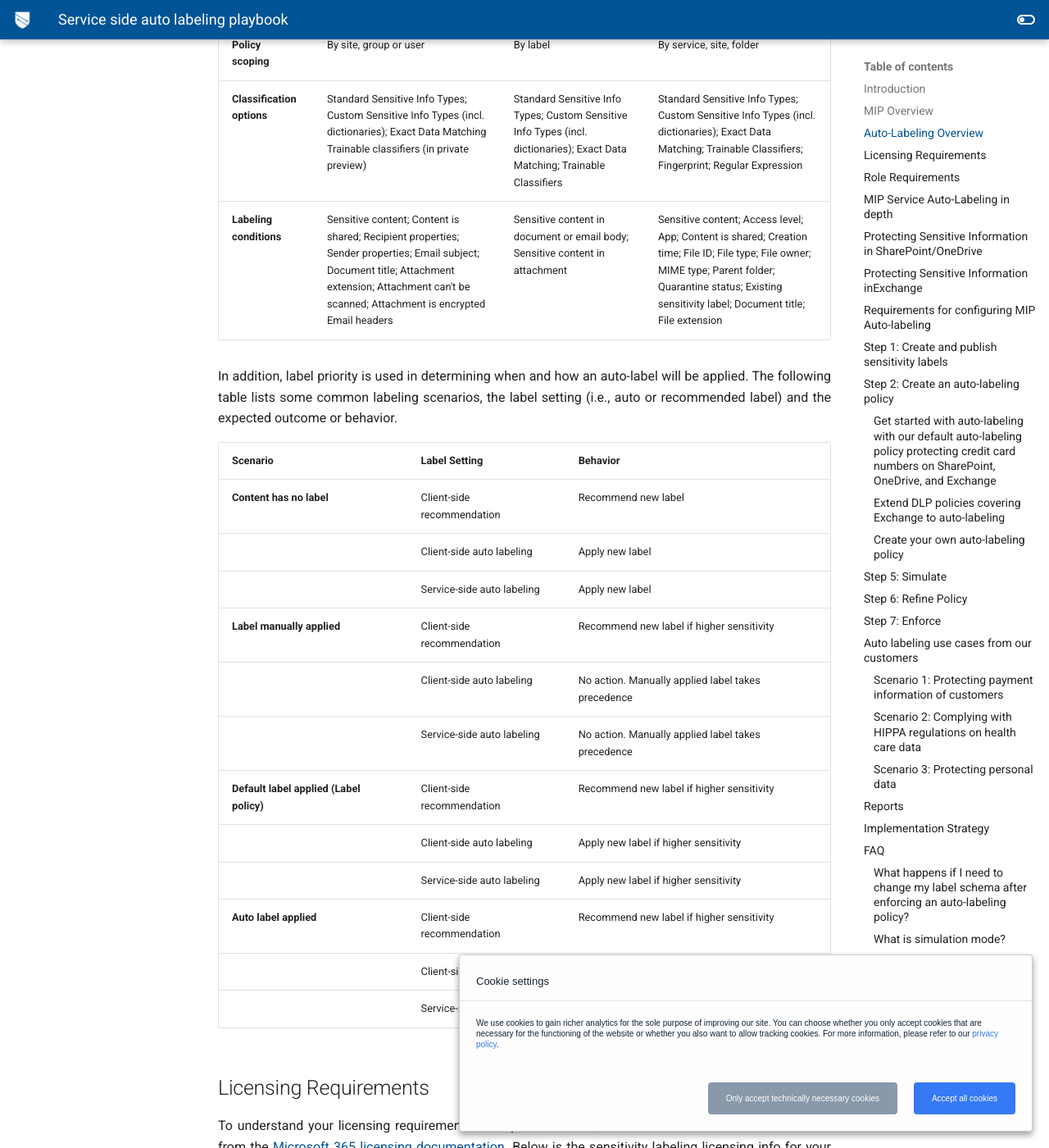
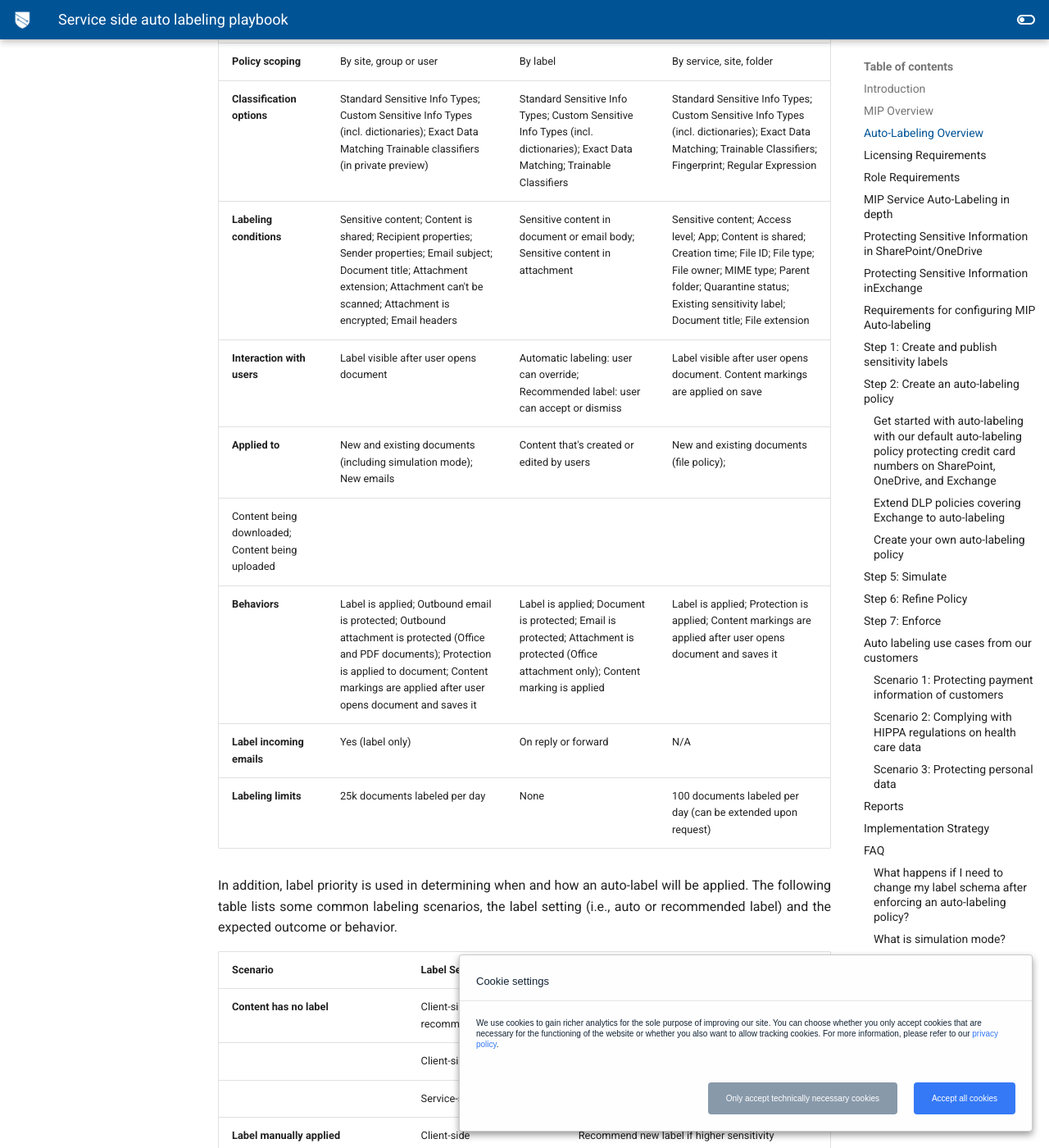
Before and after one commit to microsoft/ComplianceCxE, an MkDocs documentation site: the page built from docs/playbooks/service-side-auto-labeling.md, in a window 1280 px wide and 1400 px high, scrolled down 3188 px. Shown: the whole window at 82% size. Built offline with MkDocs 1.6.1 and Material for MkDocs 9.7.7, drawn with Linux system fonts in a browser that asks for light colours; comment, search, counter and statistics services are not loaded.

Commit message:
Update service-side-auto-labeling.md

```diff
--- a/docs/playbooks/service-side-auto-labeling.md
+++ b/docs/playbooks/service-side-auto-labeling.md
@@ -45,7 +45,13 @@
 | **File types supported**  |  .docx, .xlsx, .pptx and related formats  |  .docx, .xlsx, .pptx and related formats  |  .docx, .xlsx, .pptx and related formats, PDF  |
 | **Policy scoping**  |  By site, group or user  |  By label  |  By service, site, folder  |
 | **Classification options**  |  Standard Sensitive Info Types; Custom Sensitive Info Types (incl. dictionaries); Exact Data Matching Trainable classifiers (in private preview)| Standard Sensitive Info Types; Custom Sensitive Info Types (incl. dictionaries); Exact Data Matching; Trainable Classifiers  |  Standard Sensitive Info Types; Custom Sensitive Info Types (incl. dictionaries); Exact Data Matching; Trainable Classifiers; Fingerprint; Regular Expression  |
-| **Labeling conditions**  |  Sensitive content; Content is shared; Recipient properties; Sender properties; Email subject; Document title; Attachment extension; Attachment can't be scanned; Attachment is encrypted Email headers| Sensitive content in document or email body; Sensitive content in attachment  |  Sensitive content; Access level; App;  Content is shared; Creation time; File ID; File type; File owner; MIME type; Parent folder; Quarantine status; Existing sensitivity label; Document title; File extension  |
+| **Labeling conditions**  |  Sensitive content; Content is shared; Recipient properties; Sender properties; Email subject; Document title; Attachment extension; Attachment can't be scanned; Attachment is encrypted; Email headers| Sensitive content in document or email body; Sensitive content in attachment  |  Sensitive content; Access level; App;  Content is shared; Creation time; File ID; File type; File owner; MIME type; Parent folder; Quarantine status; Existing sensitivity label; Document title; File extension  |
+| **Interaction with users**  | Label visible after user opens document | Automatic labeling: user can override; Recommended label: user can accept or dismiss |  Label visible after user opens document. Content markings are applied on save |
+| **Applied to**  | New and existing documents (including simulation mode); New emails | Content that's created or edited by users |  New and existing documents (file policy);
+Content being downloaded; Content being uploaded |
+| **Behaviors**  | Label is applied; Outbound email is protected; Outbound attachment is protected (Office and PDF documents); Protection is applied to document; Content markings are applied after user opens document and saves it | Label is applied; Document is protected; Email is protected; Attachment is protected (Office attachment only); Content marking is applied |  Label is applied; Protection is applied; Content markings are applied after user opens document and saves it |
+| **Label incoming emails**  | Yes (label only) | On reply or forward |  N/A |
+| **Labeling limits**  | 25k documents labeled per day | None |  100 documents labeled per day (can be extended upon request) |
 
 In addition, label priority is used in determining when and how an auto-label will be applied. The following table lists some common labeling scenarios, the label setting (i.e., auto or recommended label) and the expected outcome or behavior.
 
```
